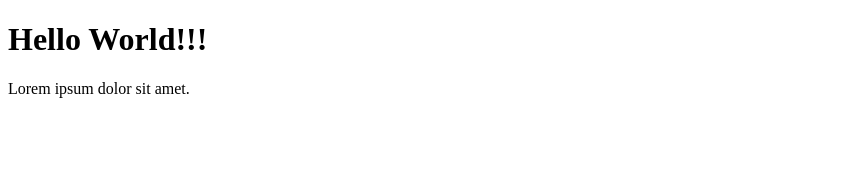
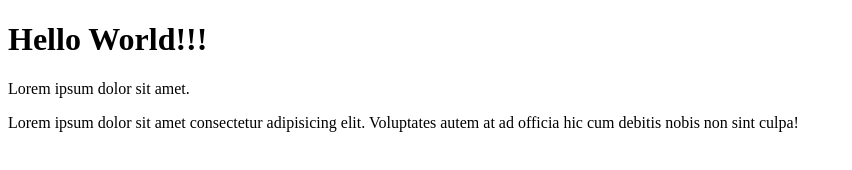
Before and after one commit to devorik/gitpractice, a plain HTML site: page index.html in a window 1280 px wide. Shown: the whole page, without its empty margins (0-852 px from the left). Drawn offline with Linux system fonts and the light colour scheme.

Commit message:
second commit

```diff
--- a/index.html
+++ b/index.html
@@ -9,5 +9,6 @@
 <body>
     <h1>Hello World!!!</h1>
     <p>Lorem ipsum dolor sit amet.</p>
+    <p>Lorem ipsum dolor sit amet consectetur adipisicing elit. Voluptates autem at ad officia hic cum debitis nobis non sint culpa!</p>
 </body>
 </html>
```
